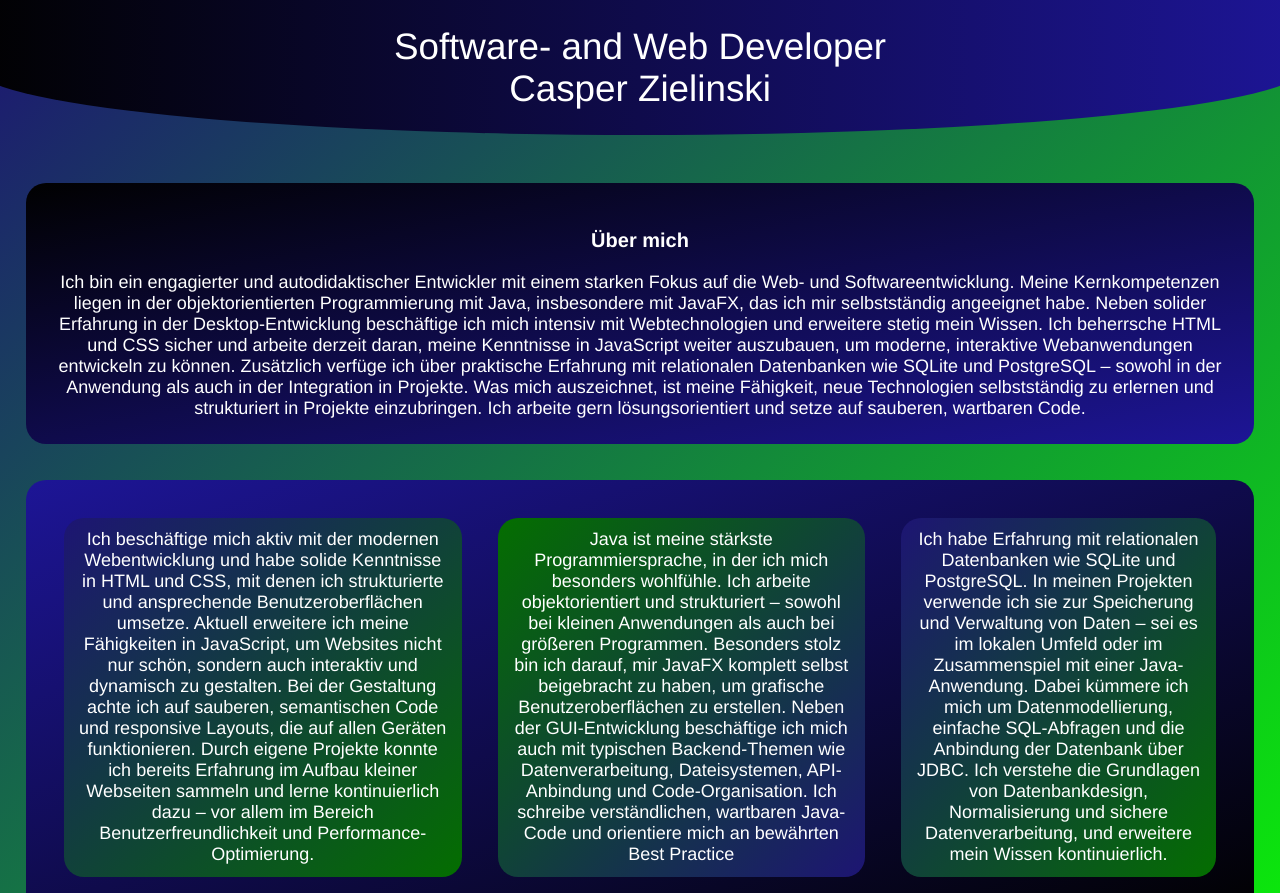
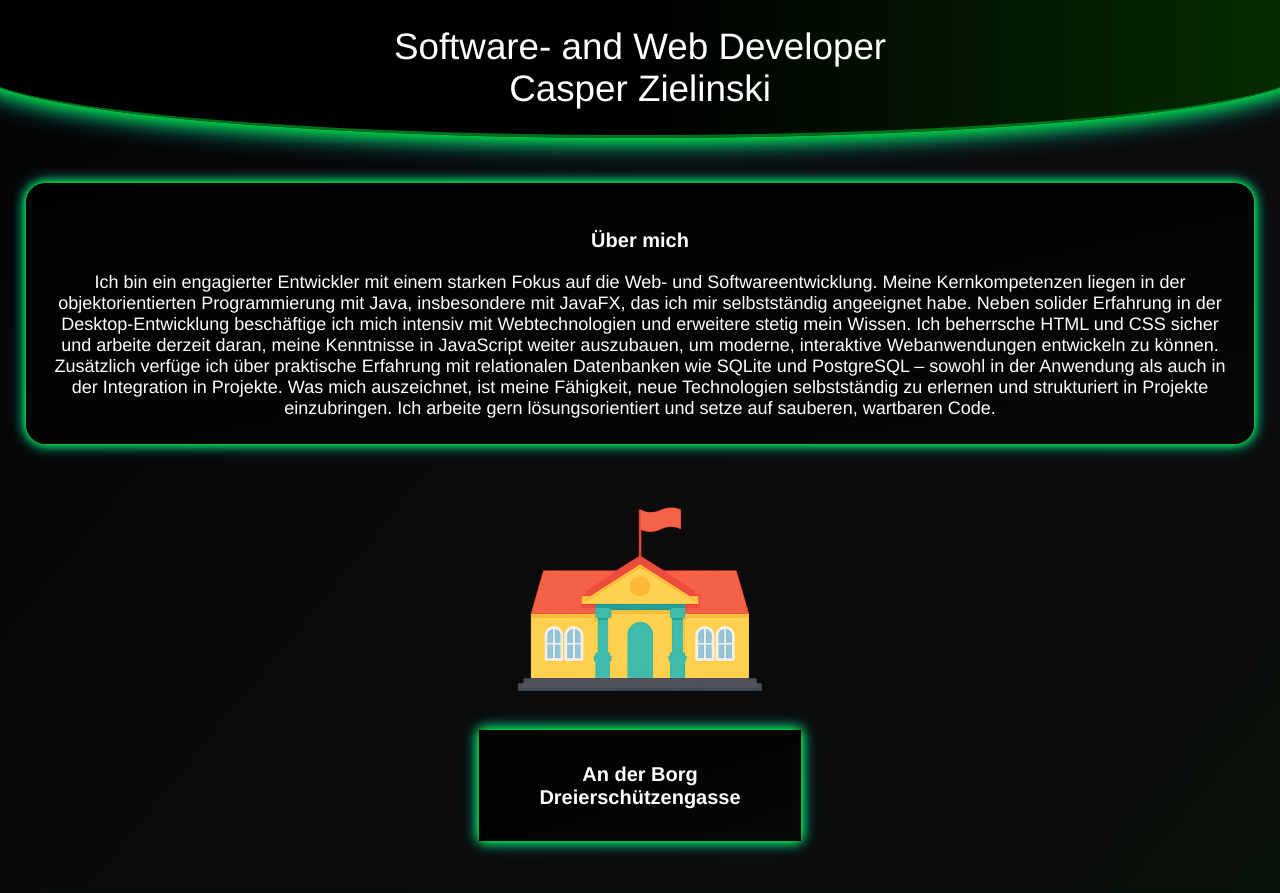
Before and after one commit to casper-zielinski/casper-zielinski.github.io, a plain HTML site: page www/index.html in a window 1280 px wide. Shown: the top 893 px of the page. Drawn offline with Linux system fonts and the light colour scheme; a script that the page names is missing.

Commit message:
Changed style

```diff
--- a/style/style.css
+++ b/style/style.css
@@ -1,5 +1,5 @@
 body{
-      background: linear-gradient(to bottom right, rgb(29, 21, 115),rgb(9, 255, 0));
+      background: linear-gradient(to bottom right, rgb(4, 4, 4),#0b0b0b,rgb(12, 12, 12),rgb(0, 30, 0));
       color: white;
       font-family:'Franklin Gothic Medium', 'Arial Narrow', Arial, sans-serif;
       height: auto;
@@ -30,7 +30,10 @@ header{
       left: 50%;
       transform: translateX(-50%);
       width: 100%;
-      background: linear-gradient(to bottom right, rgb(29,21,150), rgb(1,1,1));
+      background: linear-gradient(to bottom right, rgb(0, 0, 0),rgb(0, 0, 0),rgb(0, 20, 10));
+      border-bottom: 0.2em solid rgb(0, 112, 28);
+      box-shadow: 0 0 10px #0f0,
+      0 0 15px #0ff;
       padding: 2% 2% 2% 2%;
       z-index: 2;
       border-radius: 0 0 100% 100%;
@@ -42,7 +45,9 @@ header{
 }
 
 #Person-Container:hover{
-      background: linear-gradient(to right, rgb(1,1,1) , rgb(29,21,150))
+      background: linear-gradient(to right, rgb(1,1,1),#000 , rgb(5, 45, 0));
+      box-shadow: 0 0 20px #0f0,
+      0 0 30px #0ff;
 }
 
 h3{
@@ -57,7 +62,7 @@ main{
       justify-content: center;
       margin: 1em;
       font-size: large;
-      background: linear-gradient(to bottom right, rgb(1,1,1), rgb(29,21,150));
+      background: linear-gradient(to bottom right, rgb(1,1,1), rgb(3, 3, 3), rgb(6, 8, 8));
       padding: 2%;
       border-radius: 20px;
       text-align: center;
@@ -66,6 +71,8 @@ main{
       /* animation-name: slideInLeft;
       animation-duration: 1s;
       animation-timing-function: ease-in; */
+      box-shadow: 0 0 10px #0f0,
+      0 0 15px #0ff;
 }
 
 .slideinLeft {
@@ -141,6 +148,45 @@ main{
 main:hover{
       transform: translate(-6px, -10px) scale(1.009);
       background: linear-gradient(to left, rgb(1,1,1), rgb(29,21,150));
+      box-shadow:
+      0 0 5px #0f0,
+      0 0 7px #0ff,
+      0 0 12px #0ff,
+      0 0 20px #0ff,
+      0 0 40px #0f0;
+}
+
+
+#Borg{
+      display: flex;
+      justify-content: center;
+}
+
+#School-Picture
+{
+      display: flex;
+      align-items: flex-start;
+      justify-content: center;
+      margin-bottom: -2em;
+}
+
+#School-Text-Container
+{
+      padding: 2%;
+      background: linear-gradient(to bottom right, rgb(1,1,1), rgb(3, 3, 3), rgb(6, 8, 8));
+      box-shadow: 0 0 10px #0f0,
+      0 0 15px #0ff;
+      margin-bottom: 3rem;
+
+}
+
+#School-Text
+{
+      text-align: center;
+      padding: 2%;
+      display: flex;
+      align-items: flex-end;
+
 }
 
 article{
@@ -149,7 +195,8 @@ article{
       flex-wrap: wrap;
       margin: 1em;
       font-size: large;
-      background: linear-gradient(to bottom right, rgb(29,21,150), rgb(1,1,1));      border-radius: 20px;
+      background: linear-gradient(to bottom right, rgb(1,1,1), rgb(3, 3, 3), rgb(6, 8, 8));
+      border-radius: 20px;
       padding: 3%;
       text-align: center;
       justify-content: space-around;
@@ -159,11 +206,19 @@ article{
       transition-timing-function: ease;
       transition-delay: 0s; */
       transition: all 0.3s ease-in-out;
+      box-shadow: 0 0 10px #0f0,
+      0 0 15px #0ff;
 }
 
 article:hover {
       transform: translate(-6px, -10px) scale(1.009);
-      background: linear-gradient(to left, rgb(29,21,150), rgb(1,1,1));      border-radius: 20px;
+      background: linear-gradient(to left, rgb(29,21,150), rgb(1,1,1));
+      box-shadow: 0 0 10px #0f0,
+      0 0 10px #00f,
+      0 0 20px #0f0,
+      0 0 30px #0ff,
+      0 0 15px #0ff;
+
 }
 
 #Programmierung{
@@ -173,41 +228,62 @@ article:hover {
 
 #Web-Basiert{
       border-radius: 20px;
-      background: linear-gradient(to bottom right, rgb(29, 21, 115),rgb(4, 110, 0));
+      background: linear-gradient(to bottom right, rgb(23, 23, 23), rgb(36, 36, 36), rgb(24, 25, 56));
       padding: 1%;
       flex-wrap: wrap;
       transition: all 0.3s ease-in-out;
+      box-shadow: 0 0 10px #0f0,
+      0 0 15px #0ff;
 }
 
 #Web-Basiert:hover{
       transform: translate(-6px, -10px) scale(1.04);
       background: linear-gradient(to left, rgb(29, 21, 115),rgb(4, 110, 0));
+      box-shadow: 0 0 10px #0f0,
+      0 0 10px #00f,
+      0 0 20px #0f0,
+      0 0 30px #0ff,
+      0 0 15px #0ff;
 }
 
 #Programmierungs-Basiert{
       border-radius: 20px;
-      background: linear-gradient(to bottom right,rgb(4, 110, 0), rgb(29, 21, 115));
+      background: linear-gradient(to bottom right, rgb(23, 23, 23), rgb(36, 36, 36), rgb(24, 25, 56));
       padding: 1%;
       flex-wrap: wrap;
       transition: all 0.3s ease-in-out;
+      box-shadow: 0 0 10px #0f0,
+      0 0 15px #0ff;
 }
 
 #Programmierungs-Basiert:hover{
       transform: translate(-6px, -10px) scale(1.04);
       background: linear-gradient(to left,rgb(4, 110, 0), rgb(29, 21, 115));
+            box-shadow: 0 0 10px #0f0,
+      0 0 10px #00f,
+      0 0 20px #0f0,
+      0 0 30px #0ff,
+      0 0 15px #0ff;
 }
 
 #Datenbank-Basiert{
       border-radius: 20px;
-      background: linear-gradient(to bottom right, rgb(29, 21, 115),rgb(4, 110, 0));
+      background: linear-gradient(to bottom right, rgb(23, 23, 23), rgb(36, 36, 36), rgb(24, 25, 56));
       padding: 1%;
       flex-wrap: wrap;
       transition: all 0.3s ease-in-out;
+      box-shadow: 0 0 10px #0f0,
+      0 0 15px #0ff;
 }
 
 #Datenbank-Basiert:hover{
       transform: translate(-6px, -10px) scale(1.04);
       background: linear-gradient(to left, rgb(29, 21, 115),rgb(4, 110, 0));
+            box-shadow: 0 0 10px #0f0,
+      0 0 10px #00f,
+      0 0 20px #0f0,
+      0 0 30px #0ff,
+      0 0 15px #0ff;
 }
 
 footer{
--- a/www/index.html
+++ b/www/index.html
@@ -21,7 +21,7 @@
       <main class="slideinLeft">
 
       <h3>Über mich</h3>
-      Ich bin ein engagierter und autodidaktischer Entwickler
+      Ich bin ein engagierter Entwickler
       mit einem starken Fokus auf die Web- und Softwareentwicklung.
       Meine Kernkompetenzen liegen in der objektorientierten Programmierung mit Java,
       insbesondere mit JavaFX, das ich mir selbstständig angeeignet habe.
@@ -37,6 +37,20 @@
       Ich arbeite gern lösungsorientiert und setze auf sauberen, wartbaren Code.
       </main>
 
+      <div id="Borg">
+            <div id="Borg-container">
+            <div id="School-Picture">
+                  <img src="../resources/School.png" alt="School Building">
+            </div>
+
+            <div id="School-Text-Container">
+            <div id="School-Text">
+                  <h3> An der Borg Dreierschützengasse</h3>
+            </div>
+            </div>
+
+            </div>
+      </div>
 
       <article class="slideinRight">
             <div id="Programmierung">
```
Also changed, not shown: resources/School.png (added), resources/school.webp (added).
